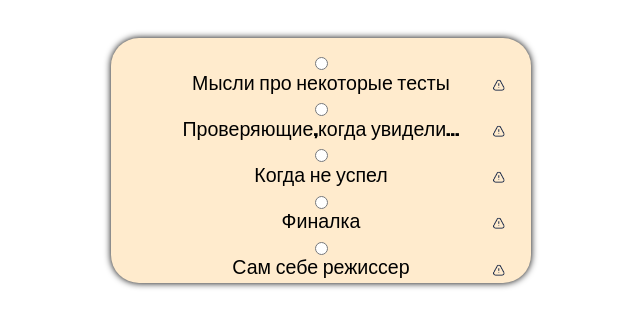
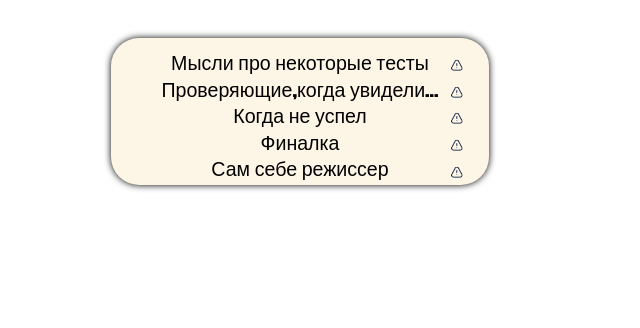
Before and after one commit to IMcQueenI/cssBayan, a plain HTML site: page cssBayan/index.html in a window 1280 px wide. Shown: the part 130-458 px from the top of the page, without its empty margins (319-959 px from the left). Drawn offline with Linux system fonts and the light colour scheme.

Commit message:
fix: fix accordion '12 мар 2023 г. 17:15:22'

```diff
--- a/cssBayan/index.html
+++ b/cssBayan/index.html
@@ -13,36 +13,36 @@
 		<div class="name">CSS Bayan</div>
 		<div class="accordion">
 			<div>
-				<input type="radio" name="accordion__name" class="accordion__input">
+				<input type="checkbox" name="accordion__name" id="section1" class="accordion__input">
 				<label for="section1" class="accordion__label">Мысли про некоторые тесты</label>
 				<div class="accordion__content">
 					<img src="./memes/mem1.png" alt="none">
 				</div>
 			</div>
 			<div>
-				<input type="radio" name="accordion__name" class="accordion__input">
-				<label for="section1" class="accordion__label">Проверяющие,когда увидели...</label>
+				<input type="checkbox" name="accordion__name" id="section2" class="accordion__input">
+				<label for="section2" class="accordion__label">Проверяющие,когда увидели...</label>
 				<div class="accordion__content">
 					<img src="./memes/mem2.png" alt="none">
 				</div>
 			</div>
 			<div>
-				<input type="radio" name="accordion__name" class="accordion__input">
-				<label for="section1" class="accordion__label">Когда не успел</label>
+				<input type="checkbox" name="accordion__name" id="section3" class="accordion__input">
+				<label for="section3" class="accordion__label">Когда не успел</label>
 				<div class="accordion__content">
 					<img src="./memes/mem3.png" alt="none">
 				</div>
 			</div>
 			<div>
-				<input type="radio" name="accordion__name" class="accordion__input">
-				<label for="section1" class="accordion__label">Финалка</label>
+				<input type="checkbox" name="accordion__name" id="section4" class="accordion__input">
+				<label for="section4" class="accordion__label">Финалка</label>
 				<div class="accordion__content">
 					<img src="./memes/mem4.png" alt="none">
 				</div>
 			</div>
 			<div>
-				<input type="radio" name="accordion__name" class="accordion__input">
-				<label for="section1" class="accordion__label">Сам себе режиссер</label>
+				<input type="checkbox" name="accordion__name" id="section5" class="accordion__input">
+				<label for="section5" class="accordion__label">Сам себе режиссер</label>
 				<div class="accordion__content">
 					<img src="./memes/mem5.png" alt="none">
 				</div>
--- a/cssBayan/style.css
+++ b/cssBayan/style.css
@@ -1,7 +1,6 @@
 .container{
 	max-width: 30rem;
 	margin: 0 auto;
-	cursor: pointer;
 	padding-bottom: 4rem;
 }
 
@@ -13,14 +12,14 @@
 }
 
 .accordion{
-	max-width: 30rem;
+	max-width: 27rem;
 	text-align: center;
 	font-size: 1.4rem;
 	font-family: Impact, Haettenschweiler, 'Arial Narrow Bold', sans-serif;
 	box-shadow: 0 0 0.5rem black;
 	border-radius: 3px;
 	overflow: hidden;
-	background: blanchedalmond;
+	background: oldlace;
 	padding: 1rem 0 0 0;
 	border-radius: 2rem;
 }
@@ -29,6 +28,7 @@
 	display: block;
 	position: relative;
 	padding-bottom: 0.5rem;
+	cursor: pointer;
 }
 
 .accordion__label::after{
@@ -50,6 +50,14 @@
 	display: none;
 }
 
+.accordion__input{
+	display: none;
+}
+
 .accordion__input:checked ~ .accordion__content{
 	display: block;
 }
+
+.accordion__input:checked ~ .accordion__label::after{
+	transform: translateY(-50%) rotate(0.5turn);
+}
```
